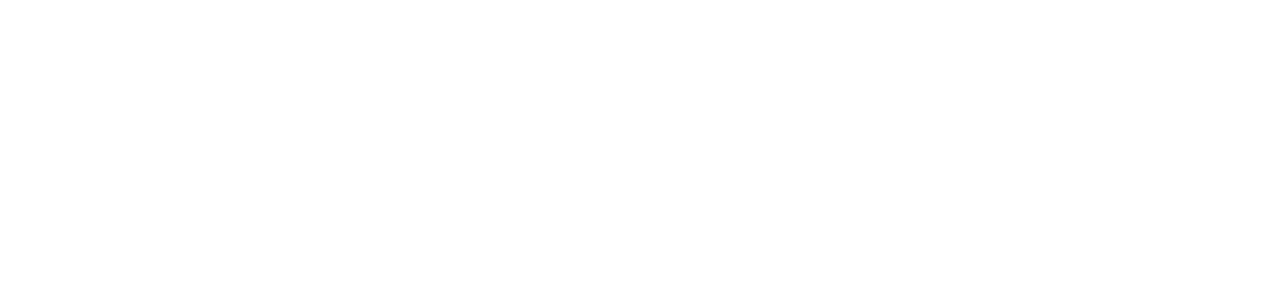
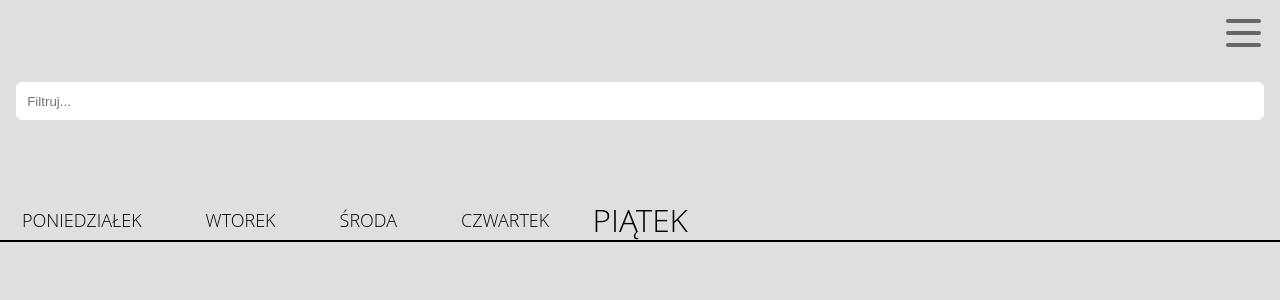
Before and after one commit to HuntClauss/school-page, a Svelte app: page / in a window 1280 px wide. Shown: the top 300 px of the page. Built offline with nearby package versions, Linux system fonts and the light colour scheme.

Commit message:
primitive carousel with scroll

```diff
--- a/public/global.css
+++ b/public/global.css
@@ -1,63 +1,11 @@
-html, body {
-	position: relative;
-	width: 100%;
-	height: 100%;
+:root {
+	--background: #DFDFDF;
 }
 
 body {
-	color: #333;
 	margin: 0;
-	padding: 8px;
+	padding: 0;
 	box-sizing: border-box;
-	font-family: -apple-system, BlinkMacSystemFont, "Segoe UI", Roboto, Oxygen-Sans, Ubuntu, Cantarell, "Helvetica Neue", sans-serif;
+	background-color: var(--background);
+	font-family: "Open Sans", sans-serif;
 }
-
-a {
-	color: rgb(0,100,200);
-	text-decoration: none;
-}
-
-a:hover {
-	text-decoration: underline;
-}
-
-a:visited {
-	color: rgb(0,80,160);
-}
-
-label {
-	display: block;
-}
-
-input, button, select, textarea {
-	font-family: inherit;
-	font-size: inherit;
-	-webkit-padding: 0.4em 0;
-	padding: 0.4em;
-	margin: 0 0 0.5em 0;
-	box-sizing: border-box;
-	border: 1px solid #ccc;
-	border-radius: 2px;
-}
-
-input:disabled {
-	color: #ccc;
-}
-
-button {
-	color: #333;
-	background-color: #f4f4f4;
-	outline: none;
-}
-
-button:disabled {
-	color: #999;
-}
-
-button:not(:disabled):active {
-	background-color: #ddd;
-}
-
-button:focus {
-	border-color: #666;
-}
--- a/src/App.svelte
+++ b/src/App.svelte
@@ -1,10 +1,10 @@
 <script lang="ts">
 
+import DutyPage from "./page/DutyPage.svelte";
 </script>
 
-<main>
-
-</main>
+<!-- TODO router -->
+<DutyPage/>
 
 <style>
 
--- /dev/null
+++ b/src/compontent/Carousel.svelte
@@ -0,0 +1,72 @@
+<script lang="ts">
+	import {onMount} from "svelte";
+
+	export let keys = []
+	export let selected = keys[0]
+	let div
+	let instascroll = true
+
+	const in_half = window.innerWidth / 2
+
+	function select(e: PointerEvent) {
+		const target = e.target as HTMLElement
+		const pos = target.getBoundingClientRect()
+
+		div.scrollLeft -= in_half - (pos.x + pos.width / 2)
+	}
+
+	onMount(() => {
+		const target = document.querySelector('div.key.active') as HTMLElement
+		const pos = target.getBoundingClientRect()
+
+		div.scrollLeft -= in_half - (pos.x + pos.width / 2)
+		instascroll = false
+	})
+
+</script>
+
+<div class="wrapper" bind:this={div} class:instascroll>
+	<div class="spacer"></div>
+	{#each keys as key}
+		<div class="key"
+		     class:active={selected === key}
+		     on:click={e => {selected = key; select(e)}}
+		>{key}</div>
+	{/each}
+	<div class="spacer"></div>
+</div>
+
+<style>
+	.wrapper {
+		display: flex;
+		overflow-y: auto;
+		padding: 0.5rem 0;
+		scroll-behavior: smooth;
+	}
+
+	.instascroll {
+		scroll-behavior: unset;
+	}
+
+	.wrapper::-webkit-scrollbar {
+		display: none;
+	}
+
+	.key {
+		text-transform: uppercase;
+		margin: 0 2rem;
+		cursor: pointer;
+		transition: all 0.1s ease-in-out;
+		font-weight: 100;
+		font-size: 18px;
+	}
+
+	.active {
+		transform: scale(1.75);
+	}
+
+	.spacer {
+		min-width: 50vw;
+		height: 100%;
+	}
+</style>
--- /dev/null
+++ b/src/compontent/HamburgerMenu.svelte
@@ -0,0 +1,32 @@
+<script lang="ts">
+
+	export let enabled = false
+
+</script>
+
+<div class="hamburger-menu">
+	<div class="hamburger-line"></div>
+	<div class="hamburger-line"></div>
+	<div class="hamburger-line"></div>
+</div>
+
+<nav>
+	<slot />
+</nav>
+
+<style>
+
+	.hamburger-line {
+		content: '';
+		width: 35px;
+		height: 4px;
+		border-radius: 30px;
+		background-color: #676767;
+		margin: 0.5rem;
+	}
+
+	.hamburger-menu {
+		cursor: pointer;
+	}
+
+</style>
--- /dev/null
+++ b/src/compontent/InputBar.svelte
@@ -0,0 +1,19 @@
+<script lang="ts">
+	export let value = ''
+</script>
+
+<div>
+	<input type="text" placeholder="Filtruj..." bind:value>
+</div>
+
+<style>
+
+	input {
+		width: 100%;
+		border: none;
+		outline: none;
+		border-radius: 6px;
+		padding: 0.7rem;
+		box-sizing: border-box;
+	}
+</style>
--- a/src/global.d.ts
+++ b/src/global.d.ts
@@ -1 +1,3 @@
 /// <reference types="svelte" />
+
+export const working_days = ['poniedziałek', 'wtorek', 'środa', 'czwartek', 'piątek'];
--- /dev/null
+++ b/src/page/DutyPage.svelte
@@ -0,0 +1,63 @@
+<script lang="ts">
+
+	import HamburgerMenu from "../compontent/HamburgerMenu.svelte";
+	import InputBar from "../compontent/InputBar.svelte";
+	import Carousel from "../compontent/Carousel.svelte";
+	import {working_days} from '../global.d.ts'
+
+	let filter = ''
+	let selected_day = default_selection();
+
+	function default_selection(): string {
+		const curr_day = new Date().getDay()
+		return 1 < curr_day < 6 ? working_days[curr_day - 1] : working_days[0]
+	}
+
+</script>
+
+<div class="wrapper">
+	<div class="navigation">
+		<HamburgerMenu></HamburgerMenu>
+	</div>
+	<div class="filter-wrapper">
+		<InputBar bind:value={filter}/>
+	</div>
+	<div class="day-selector">
+		<Carousel keys="{working_days}" selected="{selected_day}"/>
+	</div>
+	<div class="horizontal-line"></div>
+</div>
+
+<style>
+
+	.wrapper {
+		display: flex;
+		flex-direction: column;
+	}
+
+	.navigation {
+		width: 100%;
+		display: flex;
+		justify-content: right;
+		padding: 0.7rem;
+		box-sizing: border-box;
+	}
+
+	.filter-wrapper {
+		width: 100%;
+		box-sizing: border-box;
+		padding: 1rem;
+		margin-bottom: 4rem;
+	}
+
+	.day-selector {
+		display: flex;
+	}
+
+	.horizontal-line {
+		width: 100%;
+		height: 2px;
+		background-color: #000;
+	}
+
+</style>
```
